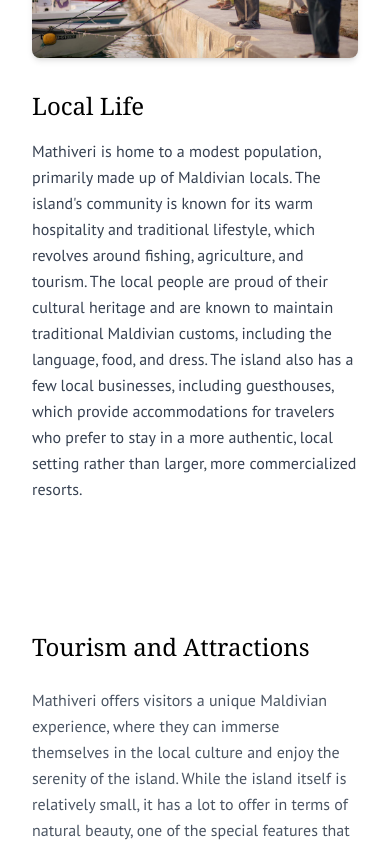
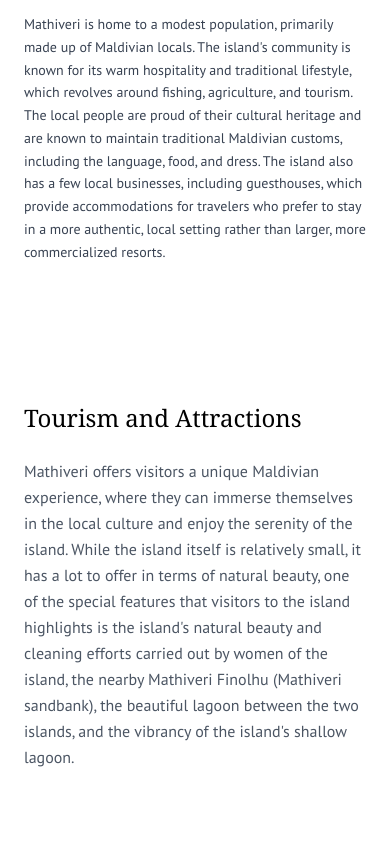
Before and after one commit to iyasaar/mathiveri-travelers, a Next.js app: page / in a window 390 px wide. Shown: the part 6900-7744 px from the top of the page. Built offline with nearby package versions, Linux system fonts and the light colour scheme; a web font is replaced by a local one.

Commit message:
Refactor Information and Tourism components for improved responsive design and layout adjustments

```diff
--- a/src/components/home/Information.tsx
+++ b/src/components/home/Information.tsx
@@ -55,12 +55,12 @@ const Information = () => {
   return (
     <section
       ref={sectionRef}
-      className="bg-white py-16 px-8 md:px-16 overflow-hidden min-h-screen flex items-center"
+      className="bg-white py-16 px-6 sm:px-8 md:px-16 overflow-hidden min-h-screen flex items-center"
     >
       <div className="max-w-7xl mx-auto">
         {/* Intro Text */}
         <div className="mb-12 intro-text">
-          <h2 className="text-xl md:text-3xl font-serif font-light text-black">
+          <h2 className="text-base md:text-lg lg:text-xl font-serif font-light text-black leading-relaxed">
             Mathiveri Island is Located in the Western Part of Ari Atoll, at
             4.191833 degrees north and 72.746139 degrees east, and belongs to
             North Ari Atoll. The code assigned to this island is U5. Mathiveri
@@ -84,10 +84,10 @@ const Information = () => {
 
           {/* Right: Text */}
           <div className="text-content">
-            <h3 className="text-2xl md:text-4xl font-serif font-medium text-black mb-4">
+            <h3 className="text-xl md:text-2xl lg:text-4xl font-serif font-medium text-black mb-4">
               Local Life
             </h3>
-            <p className="text-base lg:text-lg text-gray-700 leading-relaxed">
+            <p className="text-sm md:text-base lg:text-lg text-gray-700 leading-relaxed">
               Mathiveri is home to a modest population, primarily made up of
               Maldivian locals. The island's community is known for its warm
               hospitality and traditional lifestyle, which revolves around
--- a/src/components/home/Tourism.tsx
+++ b/src/components/home/Tourism.tsx
@@ -1,7 +1,6 @@
 import React, { useEffect, useRef } from "react";
 import gsap from "gsap";
 import ScrollTrigger from "gsap/dist/ScrollTrigger";
-import { BlackBtn } from "../generic/BlackBtn";
 
 const Tourism = () => {
   const sectionRef = useRef(null);
@@ -52,9 +51,9 @@ const Tourism = () => {
   return (
     <section
       ref={sectionRef}
-      className="bg-white py-16 px-8 md:px-16 min-h-screen flex items-center mb-48"
+      className="bg-white py-16 px-6 sm:px-8 md:px-16 min-h-screen flex items-center mb-48"
     >
-      <div className="max-w-7xl mx-auto grid grid-cols-1 md:grid-cols-2 items-center gap-52">
+      <div className="max-w-7xl mx-auto grid grid-cols-1 md:grid-cols-2 items-center gap-16 md:gap-52">
         {/* Left: Text Content */}
         <div>
           <h2 className="text-2xl md:text-4xl font-serif font-light text-black mb-6 leading-snug">
@@ -67,13 +66,10 @@ const Tourism = () => {
             lot to offer in terms of natural beauty, one of the special features
             that visitors to the island highlights is the island's natural
             beauty and cleaning efforts carried out by women of the island, the
-            nearby mathiveri finolhu (mathiveri sandbank), the beautiful lagoon
+            nearby Mathiveri Finolhu (Mathiveri sandbank), the beautiful lagoon
             between the two islands, and the vibrancy of the island's shallow
             lagoon.
           </blockquote>
-          {/* <div className="flex space-x-4">
-            <BlackBtn>Discover more</BlackBtn>
-          </div> */}
         </div>
 
         {/* Right: Images */}
@@ -82,13 +78,13 @@ const Tourism = () => {
           <img
             src="/activities/excursion/01.png"
             alt="Lake View"
-            className="large-image rounded-lg shadow-md w-full md:w-[90%] ml-auto"
+            className="large-image rounded-lg shadow-md w-[90%] md:w-[85%] ml-auto"
           />
           {/* Smaller Foreground Image */}
           <img
             src="/activities/snorkeling/01.jpg"
             alt="Closer Lake View"
-            className="small-image rounded-lg shadow-md w-2/3 absolute -bottom-36 -left-32 md:w-[50%]"
+            className="small-image rounded-lg shadow-md w-[50%] absolute -bottom-36 -left-2 md:w-[45%] md:-bottom-28 md:-left-20 z-10"
           />
         </div>
       </div>
```
